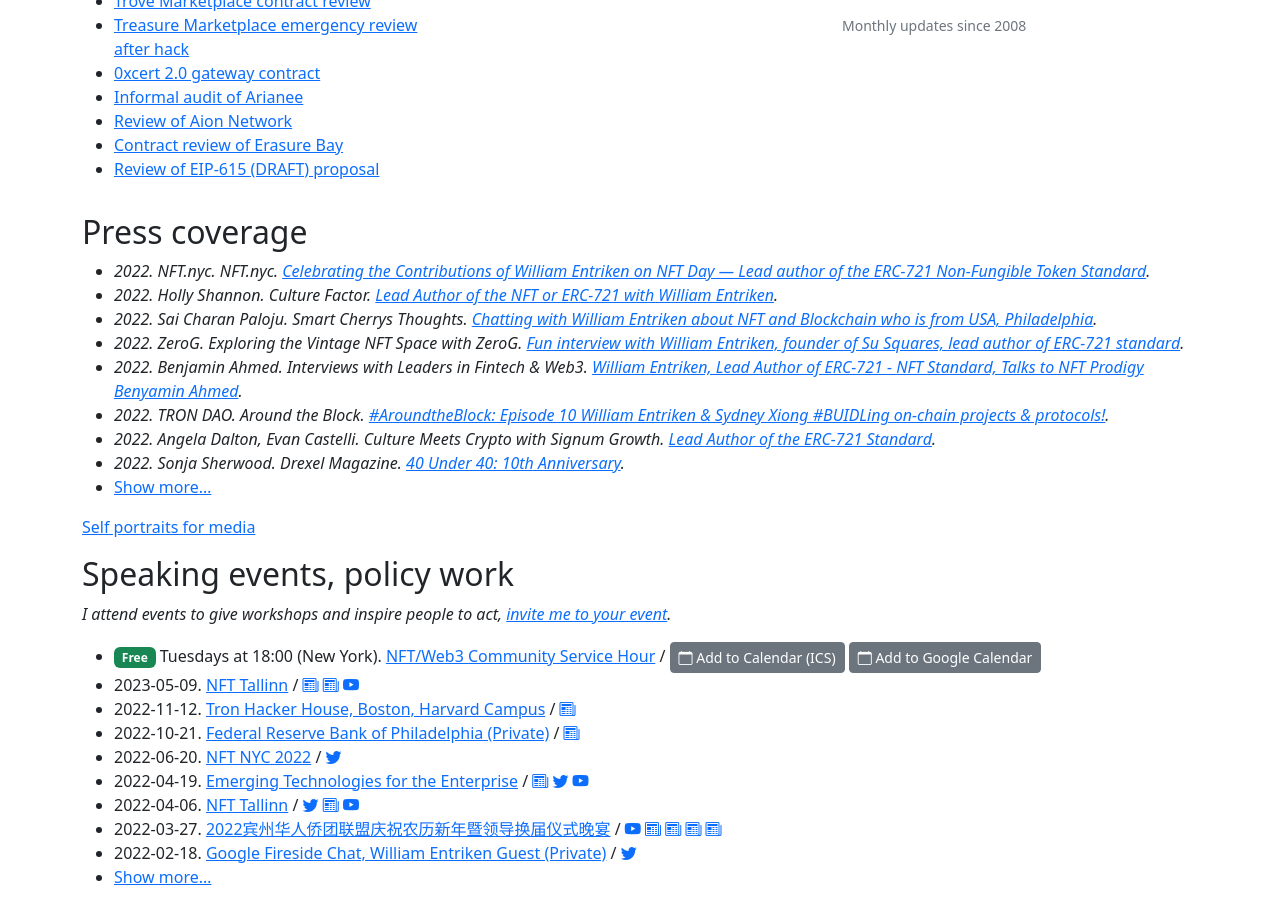
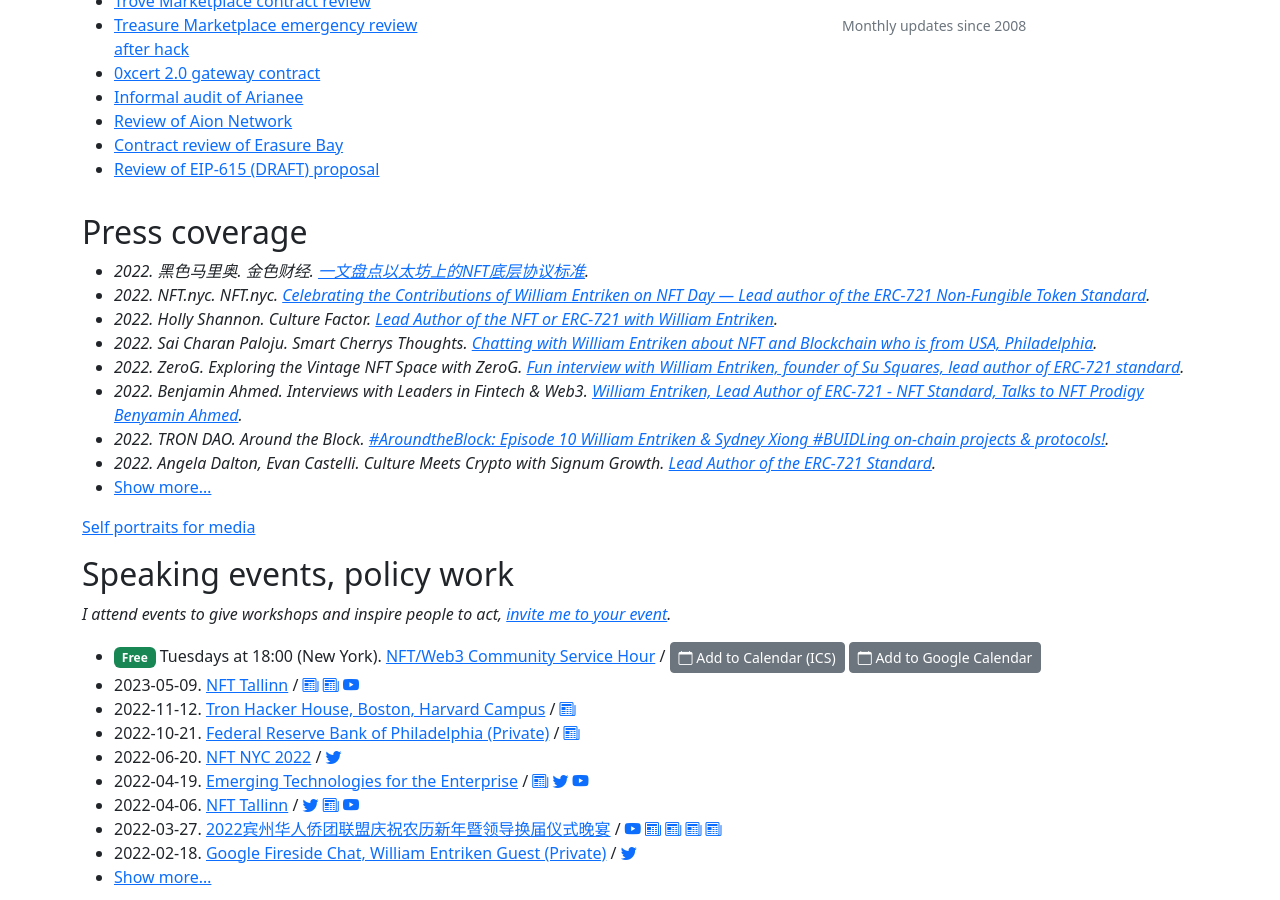
Before and after one commit to fulldecent/phor.net, a Jekyll site: the page built from index.html, in a window 1280 px wide and 900 px high, scrolled down 1252 px. Built offline with Jekyll 4.4.1, drawn with Linux system fonts in a browser that asks for light colours; nearby versions of some CDN libraries; comment, search, counter and statistics services are not loaded.

Commit message:
add article

```diff
--- a/_data/press-coverage.json
+++ b/_data/press-coverage.json
@@ -1,4 +1,11 @@
 [
+  {
+    "date": "2022-12-25",
+    "authors": ["黑色马里奥"],
+    "publication": "金色财经",
+    "url": "https://www.jinse.com/news/blockchain/2834547.html",
+    "title": "一文盘点以太坊上的NFT底层协议标准"
+  },
   {
     "date": "2022-09-20",
     "authors": ["NFT.nyc"],
```
